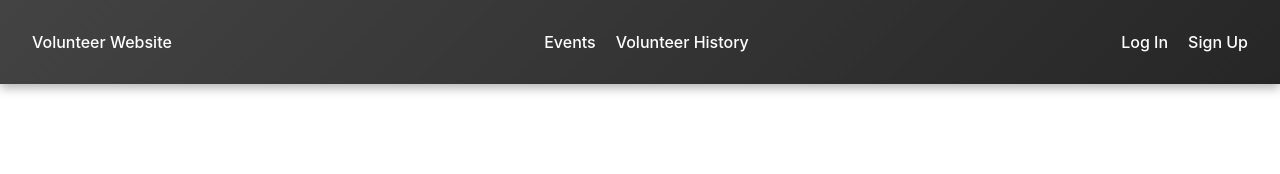
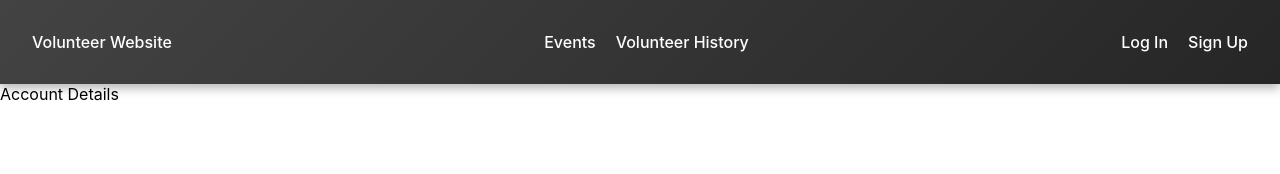
Before and after one commit to madalec10/Software-Design-Project, a React (Create React App) app in the folder client/: page /account-details in a window 1280 px wide. Shown: the top 174 px of the page. Built offline with nearby package versions, Linux system fonts and the light colour scheme.

Commit message:
more web pages

```diff
--- a/client/src/App.js
+++ b/client/src/App.js
@@ -6,6 +6,8 @@ import FrontPage from './pages/FrontPage.jsx';
 import Events from './pages/Events.jsx';
 import ManageEvents from './pages/ManageEvents.jsx';
 import VolunteerHistory from './pages/VolunteerHistory.jsx';
+import AccountDetails from './pages/AccountDetails.jsx';
+import CreateEvent from './pages/CreateEvent.jsx';
 
 import {
   BrowserRouter,
@@ -27,6 +29,9 @@ function App() {
           <Route path="/manage-events" element={<ManageEvents/>}/>
           <Route path="/events" element={<Events/>}/>
           <Route path="/volunteer-history" element={<VolunteerHistory/>}/>
+          <Route path="/account-details" element={<AccountDetails/>}/>
+          <Route path="/create-event" element={<CreateEvent/>}/>
+
         </Routes>
       </BrowserRouter>
 
--- /dev/null
+++ b/client/src/pages/AccountDetails.jsx
@@ -0,0 +1,13 @@
+import React from 'react'
+
+const AccountDetails = () => {
+    console.log("AccountDetails")
+
+    return(
+        <div>
+            Account Details
+        </div>
+    )
+}
+
+export default AccountDetails
--- /dev/null
+++ b/client/src/pages/CreateEvent.jsx
@@ -0,0 +1,13 @@
+import React from 'react'
+
+const CreateEvent = () => {
+    console.log("CreateEvent")
+
+    return(
+        <div>
+            Create Event
+        </div>
+    )
+}
+
+export default CreateEvent
```
